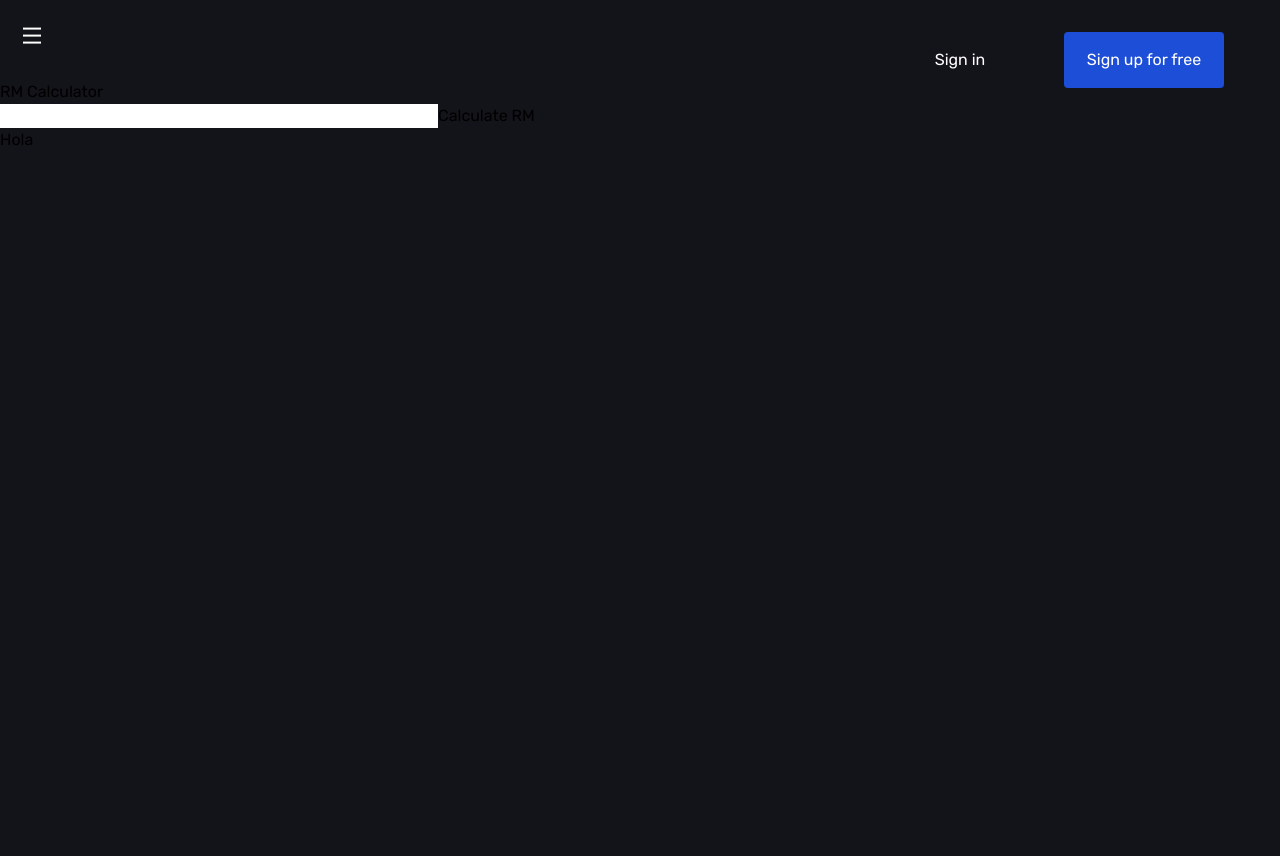
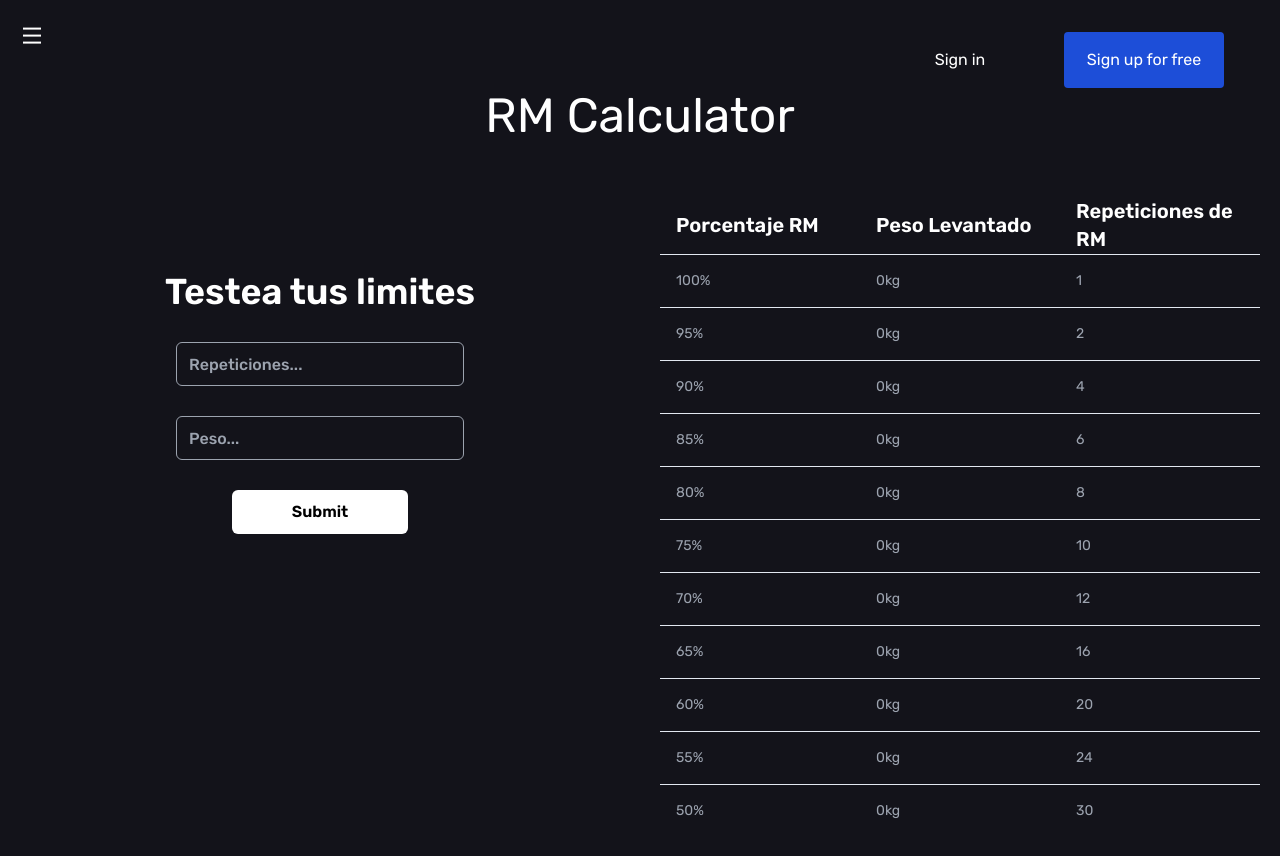
Before and after one commit to Tintaa307/tavross-final-version, a Next.js app: page /dashboard/calculator in a window 1280 px wide. Shown: the top 856 px of the page. Before the commit the page ends 800 px from the top, so only its background shows below. Built offline with nearby package versions, Linux system fonts and the light colour scheme; no server answers.

Commit message:
Calculator Finished

```diff
--- /dev/null
+++ b/src/app/dashboard/calculator/Calculator.css
@@ -0,0 +1,42 @@
+.calculator {
+  width: 100%;
+  height: 100vh;
+  display: flex;
+  justify-content: center;
+  align-items: center;
+  flex-direction: column;
+}
+
+.calculator-content {
+  width: 100%;
+  height: 100%;
+  display: flex;
+  justify-content: center;
+  align-items: center;
+  flex-direction: row;
+}
+
+.calculator-container {
+  width: 50%;
+  height: 67%;
+  display: flex;
+  justify-content: flex-start;
+  align-items: center;
+  flex-direction: column;
+  gap: 30px;
+}
+
+.results {
+  width: 50%;
+  height: 100%;
+  display: flex;
+  justify-content: center;
+  align-items: center;
+  flex-direction: column;
+}
+
+.calculator .title {
+  text-align: center;
+  font-size: 48px;
+  color: white;
+}
--- a/src/app/dashboard/calculator/page.tsx
+++ b/src/app/dashboard/calculator/page.tsx
@@ -1,17 +1,159 @@
-import React from "react";
+"use client";
+
+import React, { ChangeEvent, use, useEffect, useState } from "react";
+import "./Calculator.css";
+import {
+  Table,
+  TableBody,
+  TableCaption,
+  TableCell,
+  TableHead,
+  TableHeader,
+  TableRow,
+} from "@/components/ui/table";
+import { object } from "zod";
 
 const Calculator = () => {
+  const [data, setData] = useState({
+    reps: "",
+    weight: "",
+  });
+
+  const calcRM =
+    0.0333 * Number(data.weight) * Number(data.reps) + Number(data.weight);
+
+  const lvlRM = [
+    {
+      lvl: "100%",
+      calc: calcRM,
+      reps: "1",
+    },
+    {
+      lvl: "95%",
+      calc: calcRM * 0.95,
+      reps: "2",
+    },
+    {
+      lvl: "90%",
+      calc: calcRM * 0.9,
+      reps: "4",
+    },
+    {
+      lvl: "85%",
+      calc: calcRM * 0.85,
+      reps: "6",
+    },
+    {
+      lvl: "80%",
+      calc: calcRM * 0.8,
+      reps: "8",
+    },
+    {
+      lvl: "75%",
+      calc: calcRM * 0.75,
+      reps: "10",
+    },
+    {
+      lvl: "70%",
+      calc: calcRM * 0.7,
+      reps: "12",
+    },
+    {
+      lvl: "65%",
+      calc: calcRM * 0.65,
+      reps: "16",
+    },
+    {
+      lvl: "60%",
+      calc: calcRM * 0.6,
+      reps: "20",
+    },
+    {
+      lvl: "55%",
+      calc: calcRM * 0.55,
+      reps: "24",
+    },
+    {
+      lvl: "50%",
+      calc: calcRM * 0.5,
+      reps: "30",
+    },
+  ];
+
+  useEffect(() => {
+    console.log(data);
+  });
+
+  const submit = (e: React.FormEvent<HTMLFormElement>) => {
+    e.preventDefault();
+    const formData = new FormData(e.currentTarget);
+    const values = Object.fromEntries(formData.entries());
+    setData({
+      reps: values.reps.toString(),
+      weight: values.weight.toString(),
+    });
+  };
+
   return (
     <section className="calculator">
-      <h1>RM Calculator</h1>
+      <h1 className="title">RM Calculator</h1>
       <div className="calculator-content">
-        <form className="calculator-container">
-          <input type="text" />
-          <input type="text" />
-          <button className="button-28">Calculate RM</button>
+        <form
+          onSubmit={submit}
+          autoComplete="off"
+          className="calculator-container"
+        >
+          <h1 className="text-white text-4xl font-semibold">
+            Testea tus limites
+          </h1>
+          <input
+            type="text"
+            className="w-72 h-11 bg-transparent border-[1px] border-gray-400 text-gray-400 text-base font-medium pl-3 rounded-md outline-none focus:outline-[3px] focus:outline-gray-500 transition-all duration-100"
+            name="reps"
+            placeholder="Repeticiones..."
+          />
+          <input
+            type="text"
+            className="w-72 h-11 bg-transparent border-[1px] border-gray-400 text-gray-400 text-base font-medium pl-3 rounded-md outline-none focus:outline-[3px] focus:outline-gray-500 transition-all duration-100"
+            name="weight"
+            placeholder="Peso..."
+          />
+          <input
+            type="submit"
+            className="w-44 h-11 bg-white flex items-center justify-center hover:bg-gray-300 transition-colors duration-200 text-black rounded-md font-semibold outline-none"
+          />
         </form>
         <div className="results">
-          <h1>Hola</h1>
+          <div>
+            <Table>
+              <TableHeader>
+                <TableRow>
+                  <TableHead className="w-[200px] text-white font-semibold text-xl">
+                    Porcentaje RM
+                  </TableHead>
+                  <TableHead className="w-[200px] text-white font-semibold text-xl">
+                    Peso Levantado
+                  </TableHead>
+                  <TableHead className="w-[200px] text-white font-semibold text-xl">
+                    Repeticiones de RM
+                  </TableHead>
+                </TableRow>
+              </TableHeader>
+              <TableBody>
+                {lvlRM.map((item, index) => (
+                  <TableRow key={index}>
+                    <TableCell className="text-gray-400 ">{item.lvl}</TableCell>
+                    <TableCell className="text-gray-400 ">
+                      {Math.ceil(item.calc)}kg
+                    </TableCell>
+                    <TableCell className="text-gray-400 ">
+                      {item.reps}
+                    </TableCell>
+                  </TableRow>
+                ))}
+              </TableBody>
+            </Table>
+          </div>
         </div>
       </div>
     </section>
--- a/src/components/footer/Footer.css
+++ b/src/components/footer/Footer.css
@@ -74,3 +74,7 @@ i {
   justify-content: center;
   align-items: center;
 }
+
+.toro {
+  filter: drop-shadow(0px 0px 2px #fff);
+}
--- a/src/components/footer/Footer.tsx
+++ b/src/components/footer/Footer.tsx
@@ -1,5 +1,7 @@
 import React from "react";
 import "./Footer.css";
+import Image from "next/image";
+
 const icons = [
   {
     icon: "ri-instagram-fill",
@@ -84,10 +86,17 @@ const account = [
 
 const Footer = () => {
   return (
-    <footer className="w-full h-[320px] bg-black mt-20 flex items-center justify-center">
+    <footer className="w-full h-[320px] bg-[#1f1f2e] mt-20 flex items-center justify-center">
       <section className="info">
         <div className="content">
-          <div>Logo</div>
+          <Image
+            src={"/TORO.png"}
+            alt="toro-image"
+            className="toro"
+            width={170}
+            height={100}
+          />
+
           <div className="site-links">
             <h2>Site Links</h2>
             <ul>
--- /dev/null
+++ b/src/components/ui/table.tsx
@@ -0,0 +1,114 @@
+import * as React from "react"
+
+import { cn } from "@/lib/utils"
+
+const Table = React.forwardRef<
+  HTMLTableElement,
+  React.HTMLAttributes<HTMLTableElement>
+>(({ className, ...props }, ref) => (
+  <div className="w-full overflow-auto">
+    <table
+      ref={ref}
+      className={cn("w-full caption-bottom text-sm", className)}
+      {...props}
+    />
+  </div>
+))
+Table.displayName = "Table"
+
+const TableHeader = React.forwardRef<
+  HTMLTableSectionElement,
+  React.HTMLAttributes<HTMLTableSectionElement>
+>(({ className, ...props }, ref) => (
+  <thead ref={ref} className={cn("[&_tr]:border-b", className)} {...props} />
+))
+TableHeader.displayName = "TableHeader"
+
+const TableBody = React.forwardRef<
+  HTMLTableSectionElement,
+  React.HTMLAttributes<HTMLTableSectionElement>
+>(({ className, ...props }, ref) => (
+  <tbody
+    ref={ref}
+    className={cn("[&_tr:last-child]:border-0", className)}
+    {...props}
+  />
+))
+TableBody.displayName = "TableBody"
+
+const TableFooter = React.forwardRef<
+  HTMLTableSectionElement,
+  React.HTMLAttributes<HTMLTableSectionElement>
+>(({ className, ...props }, ref) => (
+  <tfoot
+    ref={ref}
+    className={cn("bg-primary font-medium text-primary-foreground", className)}
+    {...props}
+  />
+))
+TableFooter.displayName = "TableFooter"
+
+const TableRow = React.forwardRef<
+  HTMLTableRowElement,
+  React.HTMLAttributes<HTMLTableRowElement>
+>(({ className, ...props }, ref) => (
+  <tr
+    ref={ref}
+    className={cn(
+      "border-b transition-colors hover:bg-muted/50 data-[state=selected]:bg-muted",
+      className
+    )}
+    {...props}
+  />
+))
+TableRow.displayName = "TableRow"
+
+const TableHead = React.forwardRef<
+  HTMLTableCellElement,
+  React.ThHTMLAttributes<HTMLTableCellElement>
+>(({ className, ...props }, ref) => (
+  <th
+    ref={ref}
+    className={cn(
+      "h-12 px-4 text-left align-middle font-medium text-muted-foreground [&:has([role=checkbox])]:pr-0",
+      className
+    )}
+    {...props}
+  />
+))
+TableHead.displayName = "TableHead"
+
+const TableCell = React.forwardRef<
+  HTMLTableCellElement,
+  React.TdHTMLAttributes<HTMLTableCellElement>
+>(({ className, ...props }, ref) => (
+  <td
+    ref={ref}
+    className={cn("p-4 align-middle [&:has([role=checkbox])]:pr-0", className)}
+    {...props}
+  />
+))
+TableCell.displayName = "TableCell"
+
+const TableCaption = React.forwardRef<
+  HTMLTableCaptionElement,
+  React.HTMLAttributes<HTMLTableCaptionElement>
+>(({ className, ...props }, ref) => (
+  <caption
+    ref={ref}
+    className={cn("mt-4 text-sm text-muted-foreground", className)}
+    {...props}
+  />
+))
+TableCaption.displayName = "TableCaption"
+
+export {
+  Table,
+  TableHeader,
+  TableBody,
+  TableFooter,
+  TableHead,
+  TableRow,
+  TableCell,
+  TableCaption,
+}
```
Also changed, not shown: src/app/login/page.tsx (+42 -42 lines), src/types.d.ts (+28 -28 lines), public/TORO.png (added).
